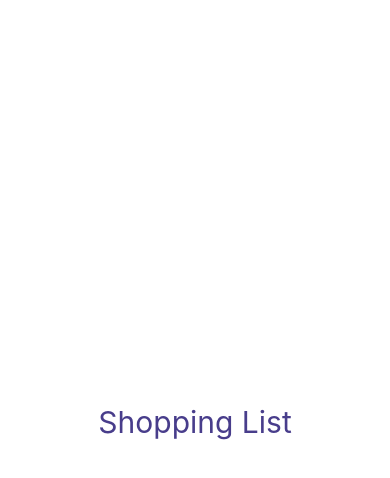
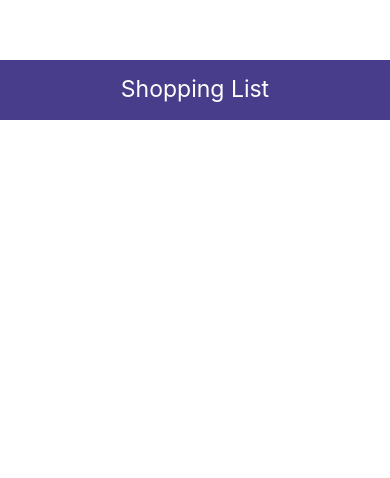
Before and after one commit to JaredFlomen/JS_Practice, a React Native app in the folder react_native/ShoppingList/: screen / in a window 390 px wide. Shown: the top 478 px of the page. Built offline with nearby package versions, Linux system fonts and the light colour scheme.

Commit message:
Create Header Component

```diff
--- a/react_native/ShoppingList/App.js
+++ b/react_native/ShoppingList/App.js
@@ -1,10 +1,11 @@
 import React from 'react';
 import { View, Text, StyleSheet } from 'react-native';
+import Header from './components/Header';
 
 const App = () => {
   return (
     <View style={styles.container}>
-      <Text style={styles.text}>Shopping List</Text>
+      <Header />
     </View>
   );
 };
@@ -12,12 +13,7 @@
 const styles = StyleSheet.create({
   container: {
     flex: 1,
-    justifyContent: 'center',
-    alignItems: 'center',
-  },
-  text: {
-    color: 'darkslateblue',
-    fontSize: 30,
+    paddingTop: 60,
   },
 });
 
--- /dev/null
+++ b/react_native/ShoppingList/components/Header.js
@@ -0,0 +1,23 @@
+import React from 'react';
+import { View, Text, StyleSheet } from 'react-native';
+
+export default function Header() {
+  return (
+    <View style={styles.header}>
+      <Text style={styles.text}>Shopping List</Text>
+    </View>
+  );
+}
+
+const styles = StyleSheet.create({
+  header: {
+    height: 60,
+    padding: 15,
+    backgroundColor: 'darkslateblue',
+  },
+  text: {
+    color: '#fff',
+    fontSize: 23,
+    textAlign: 'center',
+  },
+});
```
